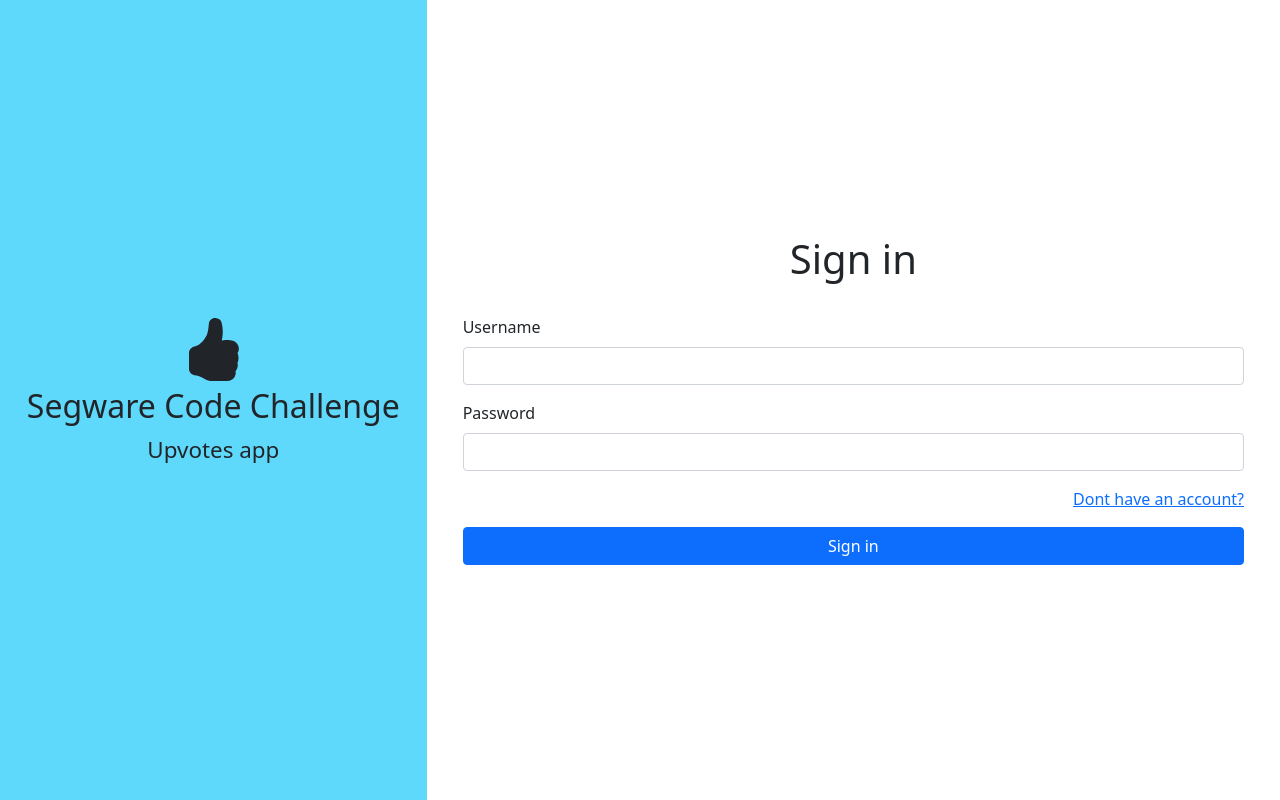
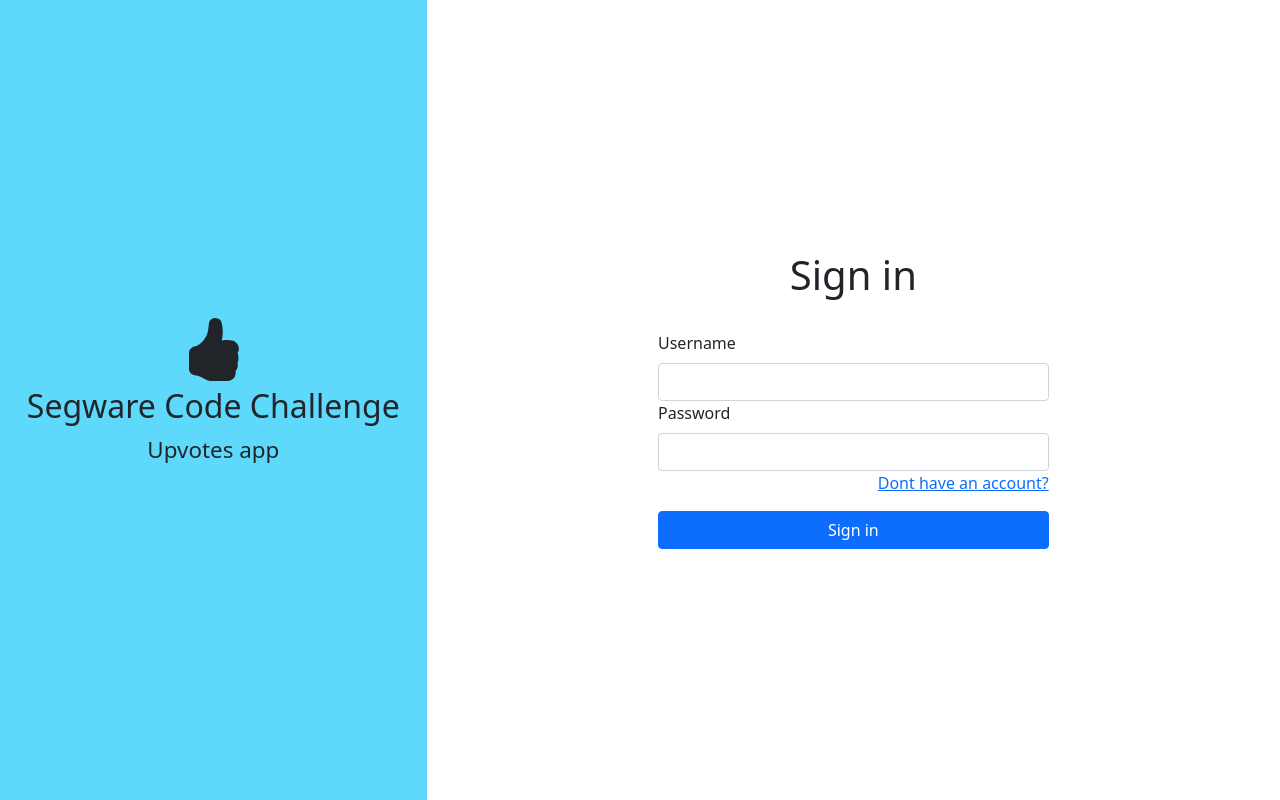
Before and after one commit to MikaelMarceniuk/Segware-Code-Challenge, a React (Create React App) app: page /auth/sign-in in a window 1280 px wide. Built offline with nearby package versions, Linux system fonts and the light colour scheme.

Commit message:
Improved SignIn and SignUp design

```diff
--- a/src/pages/authPages/index.ts
+++ b/src/pages/authPages/index.ts
@@ -1,4 +1,6 @@
 import SignInPage from './signIn'
 import SignUpPage from './signUp'
 
+export const colConfig = { span: 6, offset: 3 }
+
 export { SignInPage, SignUpPage }
--- a/src/pages/authPages/signIn/index.tsx
+++ b/src/pages/authPages/signIn/index.tsx
@@ -1,30 +1,31 @@
 import { Button, Col, Container, Form } from 'react-bootstrap'
 import { Link } from 'react-router-dom'
+import { colConfig } from '..'
 import '../style.css'
 
 const SignInPage = () => {
 	return (
-		<Container>
+		<Container fluid>
 			<h1 className="form_title">Sign in</h1>
 			{/* Email */}
-			<Form.Group className="mb-3">
+			<Col lg={colConfig}>
 				<Form.Label>Username</Form.Label>
 				<Form.Control type="text" />
-			</Form.Group>
+			</Col>
 
 			{/* Password */}
-			<Form.Group className="mb-3">
+			<Col lg={colConfig}>
 				<Form.Label>Password</Form.Label>
 				<Form.Control type="password" />
-			</Form.Group>
+			</Col>
 
-			<Col className="form_link">
+			<Col lg={colConfig} className="form_link">
 				<Link to="/auth/sign-up">Dont have an account?</Link>
 			</Col>
 
-			<div className="d-grid">
+			<Col lg={colConfig} className="d-grid">
 				<Button variant="primary">Sign in</Button>
-			</div>
+			</Col>
 		</Container>
 	)
 }
--- a/src/pages/authPages/signUp/index.tsx
+++ b/src/pages/authPages/signUp/index.tsx
@@ -1,5 +1,6 @@
 import { Container, Form, Button, Col } from 'react-bootstrap'
 import { Link } from 'react-router-dom'
+import { colConfig } from '..'
 import '../style.css'
 
 const SignUpPage = () => {
@@ -7,30 +8,30 @@ const SignUpPage = () => {
 		<Container>
 			<h1 className="form_title">Sign up</h1>
 			{/* Email */}
-			<Form.Group className="mb-3">
+			<Col lg={colConfig}>
 				<Form.Label>Username</Form.Label>
 				<Form.Control type="text" />
-			</Form.Group>
+			</Col>
 
 			{/* Password */}
-			<Form.Group className="mb-3">
+			<Col lg={colConfig}>
 				<Form.Label>Password</Form.Label>
 				<Form.Control type="password" />
-			</Form.Group>
+			</Col>
 
 			{/* Confirm Password */}
-			<Form.Group className="mb-3">
+			<Col lg={colConfig}>
 				<Form.Label>Confirm your password</Form.Label>
 				<Form.Control type="password" />
-			</Form.Group>
+			</Col>
 
-			<Col className="form_link">
+			<Col lg={colConfig} className="form_link">
 				<Link to="/auth/sign-in">Already has an account?</Link>
 			</Col>
 
-			<div className="d-grid">
+			<Col lg={colConfig} className="d-grid">
 				<Button variant="primary">Sign Up</Button>
-			</div>
+			</Col>
 		</Container>
 	)
 }
```
